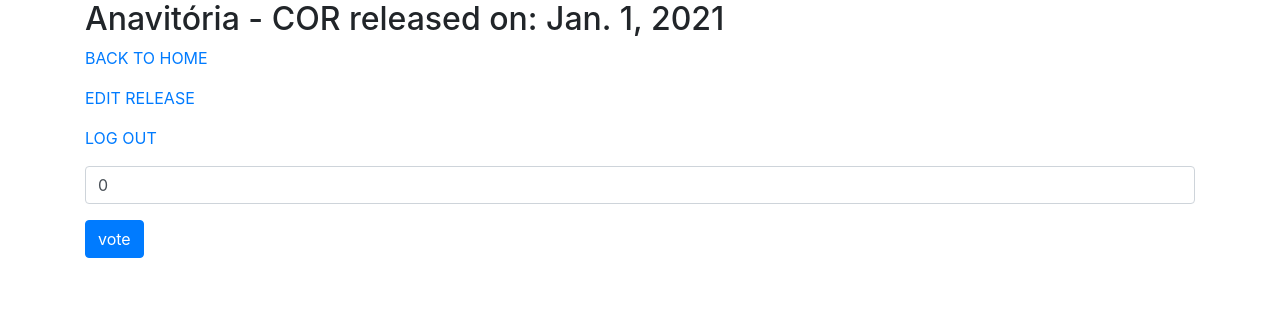
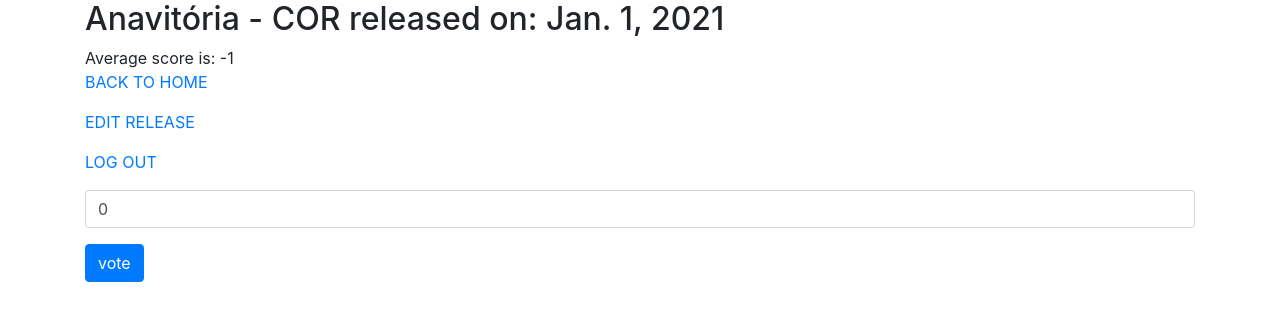
Before and after one commit to LakeSuburbia/ReleasesWebsite, a Django app: page /releases/12 in a window 1280 px wide. Shown: the top 321 px of the page. Run offline with Django 3.2, Linux system fonts and the light colour scheme; a user stored in the database is signed in; data comes from the database, SQL or seed files in the repository; both versions use the stored data as it was after the commit; some libraries are stand-ins or nearby versions.

Commit message:
averagescore_added_to_Releasepage

```diff
--- a/Releases/releases/ReleasesApp/models.py
+++ b/Releases/releases/ReleasesApp/models.py
@@ -14,8 +14,8 @@ class Release(models.Model):
     release_date = models.DateField()
     title = CharField(max_length=100)
     artist = CharField(max_length=100)
-    averagescore = models.IntegerField(validators=[MinValueValidator(0), MaxValueValidator(10)], default=-1)
-    hottestvalue = models.IntegerField(validators=[MinValueValidator(0), MaxValueValidator(10)], default=-1)
+    averagescore = models.FloatField(validators=[MinValueValidator(0), MaxValueValidator(10)], default=-1)
+    hottestvalue = models.FloatField(validators=[MinValueValidator(0), MaxValueValidator(10)], default=-1)
 
     def __str__(self):
         return self.title
@@ -24,4 +24,4 @@ class Release(models.Model):
 class ReleaseScore(models.Model):
     user = models.ForeignKey('User', on_delete=models.CASCADE)
     release = models.ForeignKey('Release', on_delete=models.CASCADE)
-    score = models.IntegerField(validators=[MinValueValidator(0), MaxValueValidator(10)])
+    score = models.FloatField(validators=[MinValueValidator(0), MaxValueValidator(10)])
--- a/Releases/releases/ReleasesApp/templates/releases/release.html
+++ b/Releases/releases/ReleasesApp/templates/releases/release.html
@@ -3,7 +3,7 @@
 {% block body %}
 
     <h2> {{ artist }} - {{ title }} released on: {{release_date}}</h2>
-
+    Average score is: {{averagescore}}
 
     <p><a href="{% url 'index' %}">BACK TO HOME</a> </p>
     <p><a href="{% url 'edit_release' id %}">EDIT RELEASE</a> </p>
--- a/Releases/releases/ReleasesApp/views.py
+++ b/Releases/releases/ReleasesApp/views.py
@@ -35,7 +35,7 @@ class ReleaseViewSet(viewsets.ModelViewSet):
 
 
 def index(request):
-    calculateAverageScore()
+    calculateAverageScoreOfSet()
     # Authenticated users view their inbox
     if request.user.is_authenticated:
         releases = Release.objects.all()
@@ -147,12 +147,16 @@ def release_view(request, releaseid):
             else:
                 score = 0
 
+            calculateAverageScore(release)
+
+
             return render(request, "releases/release.html",{
                 "id": release.id,
                 "title": release.title,
                 "artist": release.artist,
                 "release_date": release.release_date,
-                "score": score
+                "score": score,
+                "averagescore": release.averagescore
                 })
         else:
             return render(request, "releases/releases.html")
@@ -193,20 +197,23 @@ def vote(request, releaseid):
         vote.save()
 
 
-def calculateAverageScore():
+def calculateAverageScoreOfSet():
     releases = Release.objects.all()
     for release in releases:
-        scores = ReleaseScore.objects.filter(release=release)
-        tot = 0
-        count = 0
-        for score in scores:
-            tot = tot + score.score
-            count += 1
-        if count > 0:
-            release.averagescore = tot/count
-            release.hottestvalue = tot
-            release.save()
-        else:
-            release.averagescore = -1
-            release.hottestvalue = -1
-            release.save()
+        calculateAverageScore(release)
+
+def calculateAverageScore(release):
+    scores = ReleaseScore.objects.filter(release=release)
+    tot = 0
+    count = 0
+    for score in scores:
+        tot = tot + score.score
+        count += 1
+    if count > 0:
+        release.averagescore = tot/count
+        release.hottestvalue = tot
+        release.save()
+    else:
+        release.averagescore = -1
+        release.hottestvalue = -1
+        release.save()
```
Also changed, not shown: Releases/releases/db.sqlite3.
